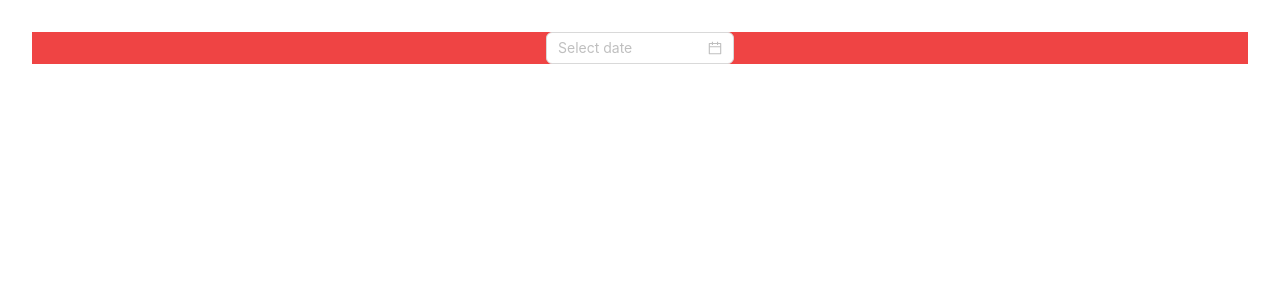
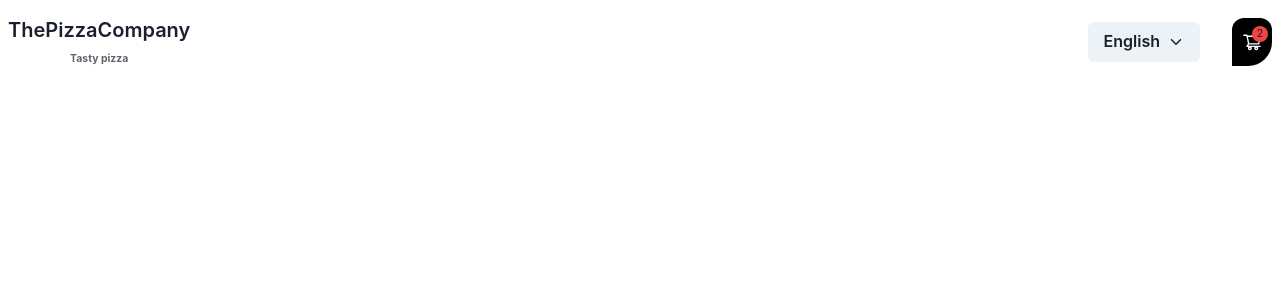
Before and after one commit to TrietTran1701/pizza-restaurant, a React (Vite) app: page / in a window 1280 px wide. Shown: the top 300 px of the page. Built offline with nearby package versions, Linux system fonts and the light colour scheme.

Commit message:
Component: Header UI completed

```diff
--- a/index.html
+++ b/index.html
@@ -4,7 +4,7 @@
     <meta charset="UTF-8" />
     <link rel="icon" type="image/svg+xml" href="/vite.svg" />
     <meta name="viewport" content="width=device-width, initial-scale=1.0" />
-    <title>Vite + React + TS</title>
+    <title>Pizza restaurant</title>
   </head>
   <body>
     <div id="root"></div>
--- a/package.json
+++ b/package.json
@@ -9,8 +9,10 @@
     "preview": "vite preview"
   },
   "dependencies": {
+    "@chakra-ui/react": "^2.4.6",
     "react": "^18.2.0",
     "react-dom": "^18.2.0",
+    "react-icons": "^4.7.1",
     "react-router-dom": "^6.4.4"
   },
   "devDependencies": {
--- a/src/App.tsx
+++ b/src/App.tsx
@@ -1,14 +1,13 @@
 import { useState } from "react"
 import "./App.css"
-import { DatePicker } from "antd"
-
+import Homepage from "./pages/Homepage"
 function App() {
   const [count, setCount] = useState(0)
 
   return (
-    <div className="bg-red-500">
-      <DatePicker />
-    </div>
+    <>
+      <Homepage />
+    </>
   )
 }
 
--- /dev/null
+++ b/src/components/common/Header.tsx
@@ -0,0 +1,82 @@
+import { useEffect, useState } from "react"
+import { AiOutlineShoppingCart } from "react-icons/ai"
+import { IoIosArrowDown } from "react-icons/io"
+import { Menu, MenuButton, MenuList, MenuItem, Button } from "@chakra-ui/react"
+
+interface IPropsLanguaeSwitcher {
+  language: string
+  setLanguage: (language: string) => any
+}
+
+export const LanguageSwitcher = ({
+  language,
+  setLanguage,
+}: IPropsLanguaeSwitcher) => {
+  return (
+    <Menu>
+      <MenuButton as={Button} rightIcon={<IoIosArrowDown />}>
+        {language}
+      </MenuButton>
+      <MenuList>
+        <MenuItem
+          onClick={() => {
+            setLanguage("English")
+          }}
+        >
+          English
+        </MenuItem>
+        <MenuItem
+          onClick={() => {
+            setLanguage("Tiếng Việt")
+          }}
+        >
+          Tiếng Việt
+        </MenuItem>
+        <MenuItem
+          onClick={() => {
+            setLanguage("日本")
+          }}
+        >
+          日本
+        </MenuItem>
+      </MenuList>
+    </Menu>
+  )
+}
+const Header = () => {
+  const [scroll, setScroll] = useState(false)
+  const [language, setLanguage] = useState("English")
+
+  useEffect(() => {
+    window.addEventListener("scroll", () => {
+      setScroll(window.scrollY > 20)
+    })
+  }, [])
+  return (
+    <div
+      className={`${
+        scroll ? " bg-back shadow-sm" : ""
+      } fixed top-0 left-0 w-full z-20`}
+    >
+      <nav className="relative container mx-auto flex items-center justify-between py-4 px-2">
+        <div className="">
+          <h4 className="text-xl font-semibold">ThePizzaCompany</h4>
+          <span className="text-[0.65rem] font-bold opacity-70">
+            Tasty pizza
+          </span>
+        </div>
+        <div className="flex items-center md:gap-8 gap-4">
+          <LanguageSwitcher language={language} setLanguage={setLanguage} />
+          <div className="cursor-pointer flex items-center justify-center w-10 h-12 bg-black rounded-t-xl rounded-br-3xl relative">
+            <AiOutlineShoppingCart className="text-xl text-white" />
+            <div className="absolute bg-red-500 text-[0.65rem] w-4 h-4 right-1 top-2 flex items-center justify-center rounded-full">
+              2
+            </div>
+          </div>
+        </div>
+      </nav>
+    </div>
+  )
+}
+
+export default Header
--- a/src/main.tsx
+++ b/src/main.tsx
@@ -3,10 +3,13 @@ import ReactDOM from "react-dom/client"
 import App from "./App"
 import "./index.css"
 import { BrowserRouter as Router } from "react-router-dom"
+import { ChakraProvider } from "@chakra-ui/react"
 ReactDOM.createRoot(document.getElementById("root") as HTMLElement).render(
   <React.StrictMode>
-    <Router>
-      <App />
-    </Router>
+    <ChakraProvider>
+      <Router>
+        <App />
+      </Router>
+    </ChakraProvider>
   </React.StrictMode>
 )
--- /dev/null
+++ b/src/pages/Homepage.tsx
@@ -0,0 +1,11 @@
+import Header from "../components/common/Header"
+
+const Homepage = () => {
+  return (
+    <div>
+      <Header />
+    </div>
+  )
+}
+
+export default Homepage
```
Also changed, not shown: 1 other file (tests, documents, lock files or other folders).
